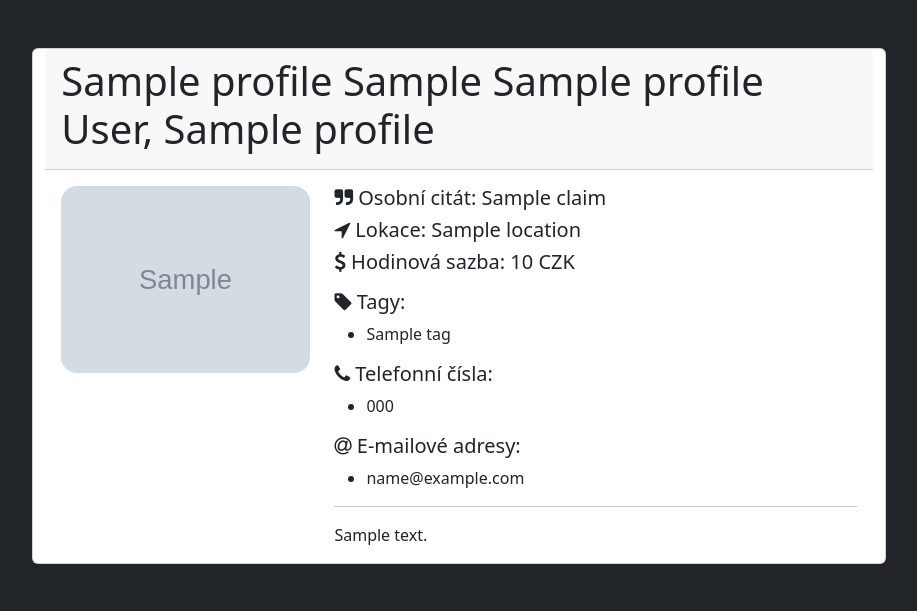
After one commit to DemsterCZE/TdA24-PYoneers, a Flask app: template app/templates/lecturershowall.html in a window 1280 px wide. The commit adds this page. Shown: the top 611 px of the page, without its empty margins (169-1086 px from the left). Run offline with Flask 3, Linux system fonts and the light colour scheme; the template is opened without the code that fills it: most values are stand-ins (such as "Sample title", 1, 10 or a date in 2020); grey boxes marked "Sample" are stand-in pictures; parts of the project's set-up code (start-up, migrations or seed data) failed here and were passed over; some libraries are stand-ins or nearby versions.

Commit message:
Přidání lektora do db

```diff
--- a/app/app.py
+++ b/app/app.py
@@ -10,13 +10,11 @@ app.config.from_mapping(
     DATABASE=os.path.join(app.instance_path, 'tourdeflask.sqlite'),
 )
 
-mysql = MySQL(app)
-
 app.config["MYSQL_HOST"] = "dbs.spskladno.cz"
 app.config["MYSQL_USER"] = "student3"
 app.config["MYSQL_PASSWORD"] = "spsnet"
 app.config["MYSQL_DB"] = "vyuka3"
-
+mysql = MySQL(app)
 
 # ensure the instance folder exists
 try:
@@ -35,14 +33,18 @@ def hello_world():  # put application's code here
 def data():
     return jsonify({"secret":'The cake is a lie'})
 
-@app.route('/lecturer')
+@app.route('/api/lecturer')
 def card():
     with open("app/data/lecturer.json", encoding='utf-8') as data:
         profile=json.load(data)
     return render_template("card.html", profile=profile) #data je souhrnný obsah v json souboru ve složce data. V rámci html k nim budeme přistupovat {{data.udaj}}
 
-@app.route("/lecturer/create", methods=["POST"])
-def add():
+@app.route('/api/lecturer/preadd')
+def preadd():
+    return render_template("lecturercreate.html")
+
+@app.route('/api/lecturer/post', methods=["POST"])
+def post():
     if request.method=="POST":
         title_before=request.form.get("title_before")
         first_name=request.form.get("first_name")
@@ -58,11 +60,36 @@ def add():
         emails=request.form.get("emails")
         tags_names=request.form.get("tags_names")
         cur = mysql.connection.cursor()
-        cur.execute(f"INSERT INTO table1 (title_before, first_name, middle_name, last_name, title_after, picture_url, location, claim, bio, price_per_hour, telephone_numbers, emails, tags_names) VALUES ({title_before},{first_name},{middle_name},{last_name},{title_after},{picture_url},{location},{claim},{bio},{price_per_hour},{telephone_numbers},{emails},{tags_names})")
+        cur.execute("INSERT INTO table1 (title_before, first_name, middle_name, last_name, title_after, picture_url, location, claim, bio, price_per_hour, telephone_numbers, emails, tags_names) VALUES (%s,%s,%s,%s,%s,%s,%s,%s,%s,%s,%s,%s,%s)", (title_before, first_name, middle_name, last_name, title_after, picture_url, location, claim, bio, price_per_hour, telephone_numbers, emails, tags_names))
         mysql.connection.commit()
         cur.close()
+        return render_template("index.html")
 
+
+@app.route('/api/lecturer/get')
+def showAll():
+    cur = mysql.connection.cursor()
+    cur.execute('SELECT * FROM table1')
+    profile = cur.fetchall()
+    cur.close()
+    return render_template("lecturershowall.html", profile=profile)
+
+@app.route('/api/lecturer/get/uuid')
+def showLecturer():
+    pass
+
+@app.route('/api/lecturer/put/uuid')
+def editLecturer():
+    pass
+
+@app.route('/api/lecturer/delete/uuid')
+def deleteLecturer():
+    pass
+
+
+#python -m flask --app app/app.py run
 
 
 if __name__ == '__main__':
+    app.debug=True
     app.run()
--- a/app/templates/index.html
+++ b/app/templates/index.html
@@ -7,5 +7,7 @@
 </head>
 <body>
     Hello TdA
+    No
+    <a href="{{ url_for('preadd') }}">klikni</a>
 </body>
 </html>
--- a/app/templates/lecturercreate.html
+++ b/app/templates/lecturercreate.html
@@ -2,16 +2,13 @@
 <html lang="en">
 <head>
     <meta charset="UTF-8">
-    <link rel="stylesheet" href="{{url_for('static',filename='css/main.css')}}">
-    <link rel="stylesheet" href="https://cdnjs.cloudflare.com/ajax/libs/font-awesome/4.7.0/css/font-awesome.min.css">
 
-    <link rel="icon" href="{{url_for('static',filename='assets/arrow/png/black-blue.png')}}">
     <meta name="viewport" content="width=device-width, initial-scale=1.0">
     <title>Document</title>
 </head>
 <body>
 
-    <form>
+    <form action="{{ url_for('post')}}" method="POST">
         <label for="title_before">Titul před jménem:</label><br>
         <input type="text" id="title_before" name="title_before"><br>
         <label for="first_name">Křestní jméno:</label><br>
--- /dev/null
+++ b/app/templates/lecturershowall.html
@@ -0,0 +1,102 @@
+<!DOCTYPE html>
+<html lang="en">
+<head>
+    <meta charset="UTF-8">
+    <meta name="viewport" content="width=device-width, initial-scale=1">
+
+    <link rel="stylesheet" href="{{url_for('static',filename='css/main.css')}}">
+    <link rel="stylesheet" href="https://cdnjs.cloudflare.com/ajax/libs/font-awesome/4.7.0/css/font-awesome.min.css">
+
+    <link rel="icon" href="{{url_for('static',filename='assets/arrow/png/black-blue.png')}}">
+
+    <title>TdA - {% if profile.title_before != null: %}{{ profile.title_before }} {% endif %}{{ profile.first_name }}{%
+        if profile.middle_name != null: %} {{ profile.middle_name }}{% endif %} {{ profile.last_name }}{% if
+        profile.title_after != null: %}, {{ profile.title_after }}{% endif %}</title>
+</head>
+
+<body class="bg-dark">
+{% for profile in profile %}
+
+<div class="row w-100 justify-content-center">
+    <div class="col-12 col-lg-8 m-5 card">
+        <div class="card-header">
+            <h1>{% if profile.title_before != null: %}{{ profile.title_before }} {% endif %}{{ profile.first_name }}{%
+                if profile.middle_name != null: %} {{ profile.middle_name }}{% endif %} {{ profile.last_name }}{% if
+                profile.title_after != null: %}, {{ profile.title_after }}{% endif %}</h1>
+        </div>
+
+        <div class="card-body row">
+            {% if profile.picture_url != null: %}
+            <div class="text-center col-12 col-lg-4">
+                <img class="w-100 rounded-4" src="{{ profile.picture_url }}"
+                     alt="{{ profile.first_name }} {{ profile.last_name }}">
+            </div>
+            {% endif %}
+
+            <div class="col-12 col-lg-8">
+                <ul class="list-unstyled">
+                    {% if profile.claim != null: %}
+                    <li>
+                        <h5>
+                            <i class="fa fa-quote-right"></i>
+                            Osobní citát: {{ profile.claim }}
+                        </h5>
+                    </li>
+                    {% endif %}
+                    {% if profile.location != null: %}
+                    <li>
+                        <h5>
+                            <i class="fa fa-location-arrow"></i>
+                            Lokace: {{ profile.location }}
+                        </h5>
+                    </li>
+                    {% endif %}
+                    {% if profile.price_per_hour != null: %}
+                    <li>
+                        <h5>
+                            <i class="fa fa-dollar"></i>
+                            Hodinová sazba: {{ profile.price_per_hour }} CZK
+                        </h5>
+                    </li>
+                    {% endif %}
+                </ul>
+
+                <h5><i class="fa fa fa-tag"></i> Tagy:</h5>
+                <ul>
+                    {% for tag in profile.tags %}
+                    <li>{{ tag.name }}</li>
+                    {% endfor %}
+                </ul>
+
+                <h5><i class="fa fa fa-phone"></i> Telefonní čísla:</h5>
+                <ul>
+                    {% for phone in profile.contact.telephone_numbers %}
+                    <li>{{ phone }}</li>
+                    {% endfor %}
+                </ul>
+
+                <h5><i class="fa fa-at"></i> E-mailové adresy:</h5>
+                <ul>
+                    {% for email in profile.contact.emails %}
+                    <li>{{ email }}</li>
+                    {% endfor %}
+                </ul>
+
+                {% if profile.bio != null: %}
+                <hr>
+                <a>{{ profile.bio | safe }}</a>
+                {% endif %}
+            </div>
+        </div>
+
+
+    </div>
+</div>
+
+{% endfor %}
+
+
+<script src="{{url_for('static',filename='js/main.js')}}"></script>
+
+</body>
+</html>
```
